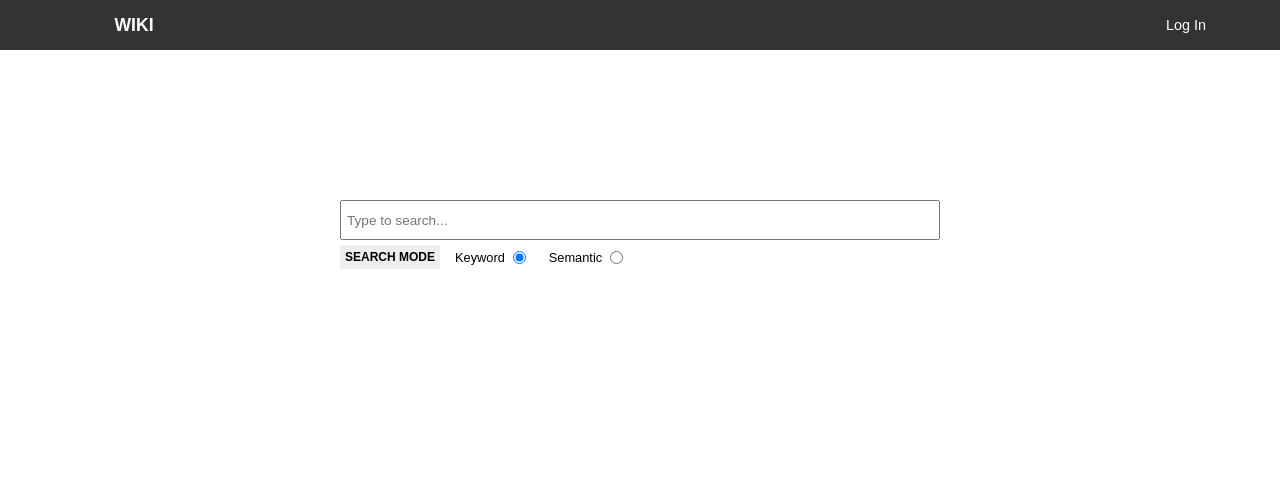
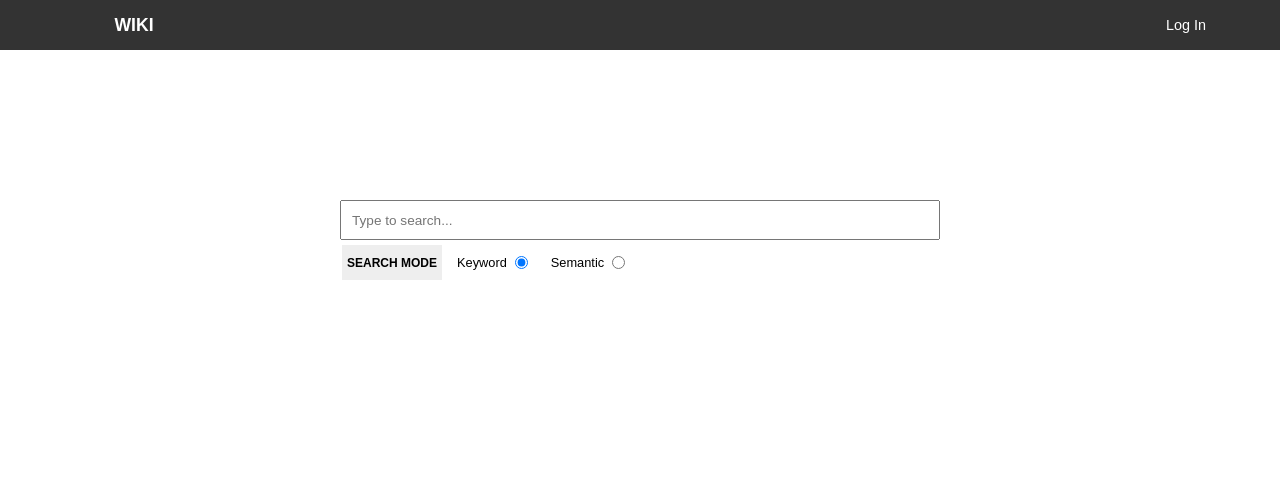
Before and after one commit to mgbrian/wiki, a Python web app: template templates/index.html in a window 1280 px wide. Shown: the top 479 px of the page. Run offline with Jinja, Linux system fonts and the light colour scheme; the template is opened without the code that fills it, so the values that code supplies are empty.

Commit message:
Improve look and feel of search area on homepage.

```diff
--- a/static/css/styles.css
+++ b/static/css/styles.css
@@ -115,25 +115,34 @@ footer {
 /* Search Page */
 
 #search-mode-selector-container {
+    position: relative;
+    /* So it's "physically" above the results box and interactable. */
+    z-index: 10;
     display: flex;
     flex-direction: row;
-    /* justify-content: ; */
-    align-items: center;
+    align-items: flex-start;
     gap: 15px;
+    height: 45px;
+    width: calc(100% - 2px);
     margin-top: 5px;
     margin-bottom: 5px;
+    margin-left: auto;
+    margin-right: auto;
     /* padding: 0 15px; */
     font-size: 0.8rem;
-    border-radius: 10px;
+    background: white;
 }
+
 #search-mode-selector-container * {
     /* outline: 1px solid red; */
     display: flex;
     align-items: center;
-    height: 100%;
+    height: calc(100% - 10px);
 }
 
 #search-mode-container-header {
+    /* Nudge a little to the right to unobstruct results-box border. */
+    margin-left: 1px;
     padding: 5px;
     font-weight: bold;
     text-transform: uppercase;
@@ -165,6 +174,7 @@ footer {
 }
 
 #semantic-similarity-threshold-slider-container {
+    position: relative;
     display: flex;
     flex-direction: row;
     gap: 5px;
@@ -175,35 +185,50 @@ footer {
 }
 
 #semantic-similarity-threshold-value {
+    position: absolute;
+    top: 20px;
+    width: 100%;
+    justify-content: center;
     font-size: 0.75rem;
+    text-align: center;
     /* font-weight: bold; */
 }
 
 #search {
     width: 100%;
     height: var(--search-box-height);
-    padding: 5px;
+    padding: 5px 10px;
 }
 
 #results-box {
     position: absolute;
+    width: 100%;
+    height: fit-content;
+    max-height: calc(75vh - var(--header-height) - var(--footer-height) - 40px);
     /* Offset by height of search box + search mode selectors so it's directly
        under the search box. TODO: Make this less hacky.
     */
     /* top: var(--search-box-height); */
-    top: calc(33px + var(--search-box-height));
-    width: 100%;
+    top: calc(-1px + var(--search-box-height));
+    /* Offset and bring below search mode selector container. */
+    z-index: 0;
+    padding-top: 50px;
+
+    padding-left: 0;
+    padding-right: 0;
+    padding-bottom: 0;
+    margin-bottom: calc(2 * var(--footer-height));
+
     border: 1px solid grey;
-    padding: 0;
+    overflow-y: scroll;
+}
 
-    overflow-y: scroll;
-    margin-bottom: calc(2 * var(--footer-height));
-    height: fit-content;
-    /* The 75vh is 100vh - main's margin-top of 25vh. TODO: Parametrize! */
-    max-height: calc(75vh - var(--header-height) - var(--footer-height) - 40px);
+#results-box a:first-child {
+    border-top: 0.1px solid #333;
 }
 
 #results-box > a {
+    display: block;
     color: black;
 }
 
```
